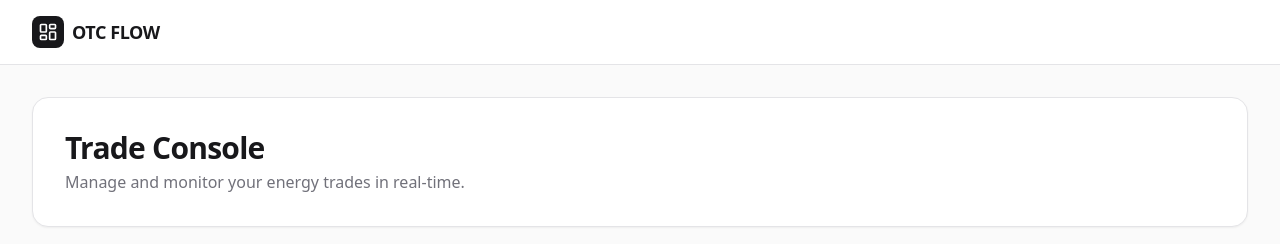
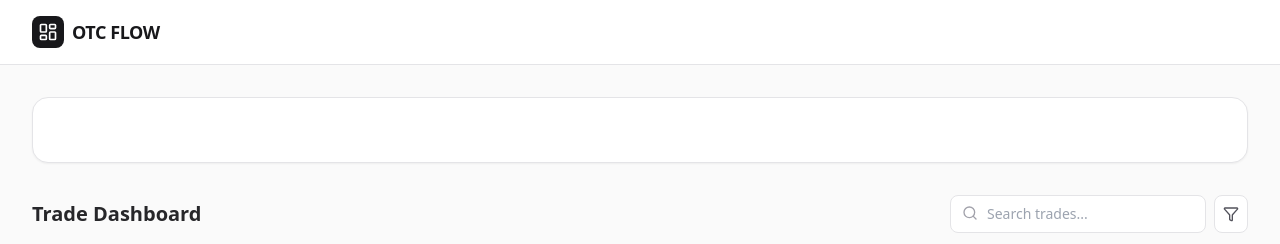
Before and after one commit to Saaeroos/OTC-MVP, a React (Vite) app in the folder frontend/: page / in a window 1280 px wide. Shown: the top 244 px of the page. Built offline with nearby package versions, Linux system fonts and the light colour scheme; no server answers; sample sign-in values are in the browser's storage.

Commit message:
refactor: update UI and tests for consistency and clarity

```diff
--- a/frontend/src/components/organisms/TradeCaptureForm.tsx
+++ b/frontend/src/components/organisms/TradeCaptureForm.tsx
@@ -226,6 +226,7 @@ export const TradeCaptureForm: React.FC<TradeCaptureFormProps> = ({ onSuccess })
                 <input
                   id="delivery_date"
                   type="date"
+                  lang="en-GB"
                   {...register('delivery_date')}
                   className="w-full pl-9 pr-4 py-2 bg-zinc-50 border border-zinc-200 rounded-lg focus:outline-none focus-visible:ring-2 focus-visible:ring-zinc-900 focus-visible:ring-offset-1"
                 />
--- a/frontend/src/pages/HomePage.tsx
+++ b/frontend/src/pages/HomePage.tsx
@@ -1,13 +1,11 @@
 import React, { useState } from 'react';
+import { ShieldCheck, Plus } from 'lucide-react';
 import { useAuthStore } from '../stores/authStore';
 import { TradeCaptureForm, TradeList } from '../components/organisms';
-import { ShieldCheck, Plus } from 'lucide-react';
 import { Button } from '../components/atoms';
 import { Modal } from '../components/molecules';
 
 const TEXT = {
-  TITLE: 'Trade Console',
-  SUBTITLE: 'Manage and monitor your energy trades in real-time.',
   CREATE_BUTTON: 'Capture New Trade',
   MODAL_TITLE: 'Capture New Energy Trade',
 };
@@ -19,11 +17,6 @@ export const HomePage: React.FC = () => {
   return (
     <div className="space-y-8 animate-in fade-in duration-500">
       <div className="flex flex-col md:flex-row md:items-center justify-between gap-6 bg-white p-8 rounded-2xl border border-zinc-200 shadow-sm">
-        <div className="space-y-1">
-          <h1 className="text-3xl font-black text-zinc-900 tracking-tight">{TEXT.TITLE}</h1>
-          <p className="text-zinc-500 font-medium">{TEXT.SUBTITLE}</p>
-        </div>
-
         {user?.role === 'trader' && (
           <Button
             onClick={() => setIsModalOpen(true)}
```
Also changed, not shown: 2 other files (tests, documents, lock files or other folders).
